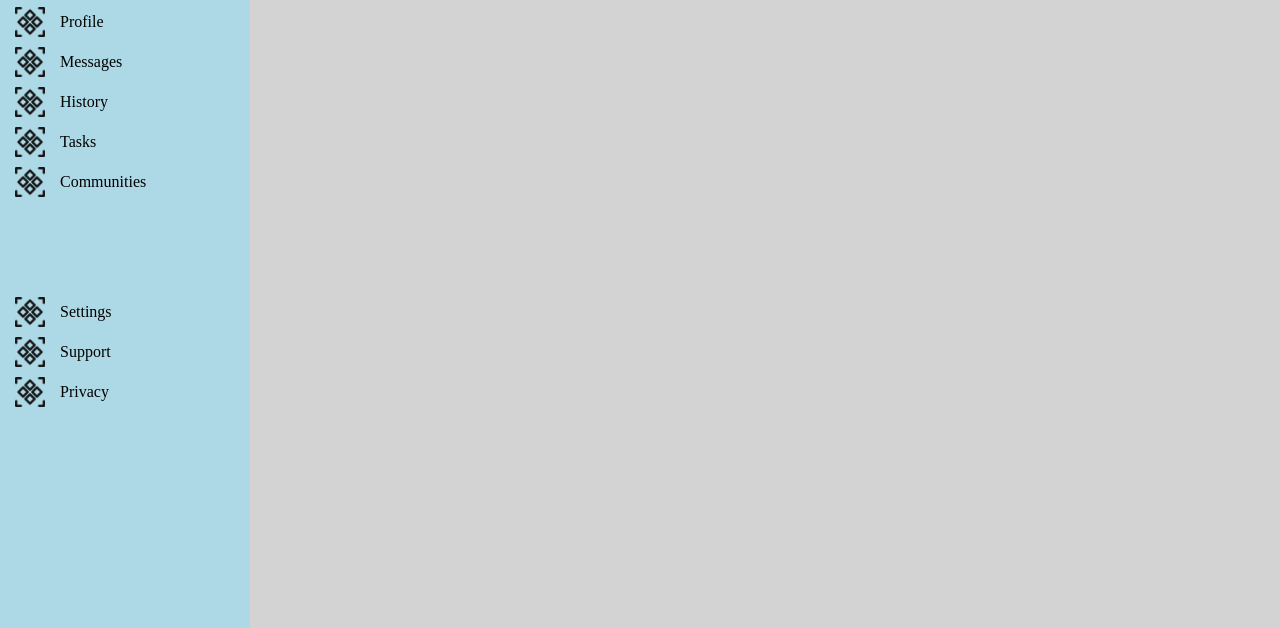
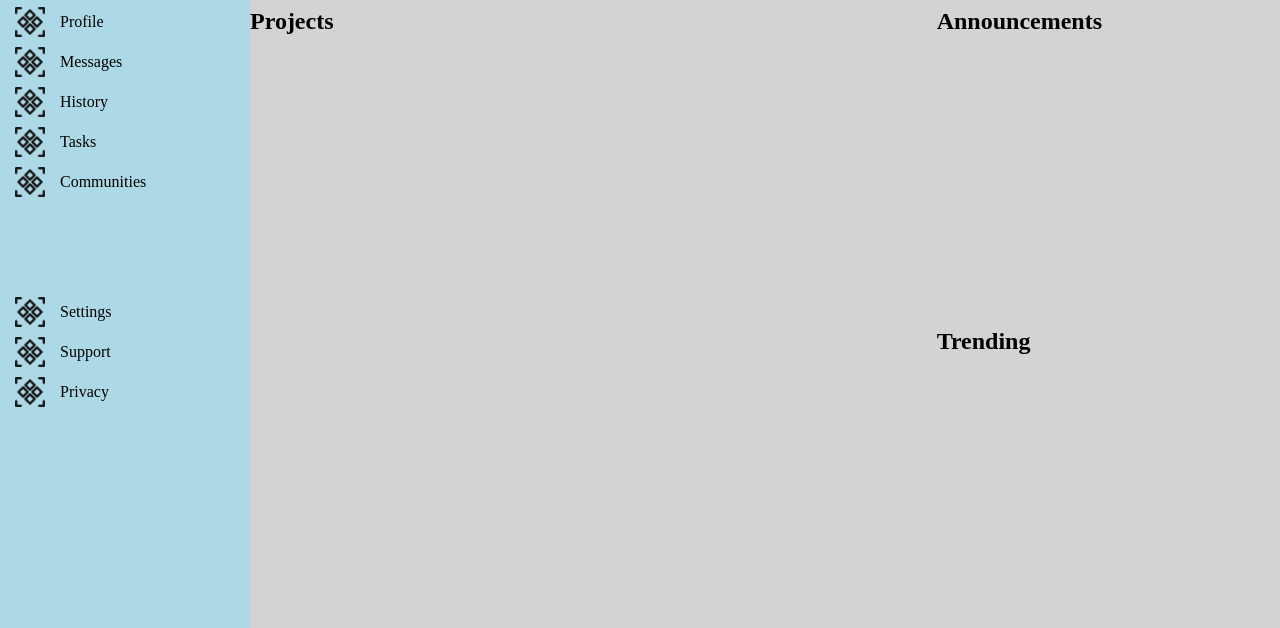
Before and after one commit to ChrisBell555/admin-dashboard, a plain HTML site: page index.html in a window 1280 px wide. Shown: the part 172-800 px from the top of the page. Drawn offline with Linux system fonts and the light colour scheme.

Commit message:
main content wireframe

```diff
--- a/index.html
+++ b/index.html
@@ -83,7 +83,18 @@
                 </div>
             </div>
             <div class="content">
-
+                <div class="projects">
+                    <h2>Projects</h2>
+                    <div class="projects-container"></div>
+                </div>
+                <div class="announcements">
+                    <h2>Announcements</h2>
+                    <div class="announcements-container"></div>
+                </div>
+                <div class="trending">
+                    <h2>Trending</h2>
+                    <div class="trending-container"></div>
+                </div>
             </div>
         </div>
     </div>
--- a/styles.css
+++ b/styles.css
@@ -55,6 +55,7 @@ html, body {
 form {
     display: flex;
     flex: 1 1 auto;
+    gap: 15px;
 }
 .searchbar {
     flex: 1 1 auto;
@@ -77,5 +78,23 @@ form {
 }
 
 .content {
+    display: grid;
     background-color: lightgray;
+    grid-template-columns: 2fr 1fr;
 }
+
+.projects {
+    display: grid;
+    grid-template-rows: auto 1fr;
+    grid-row: 1 / 3;
+}
+
+.announcements {
+    display: grid;
+    grid-template-rows: auto 1fr;
+}
+
+.trending {
+    display: grid;
+    grid-template-rows: auto 1fr;
+}
```
